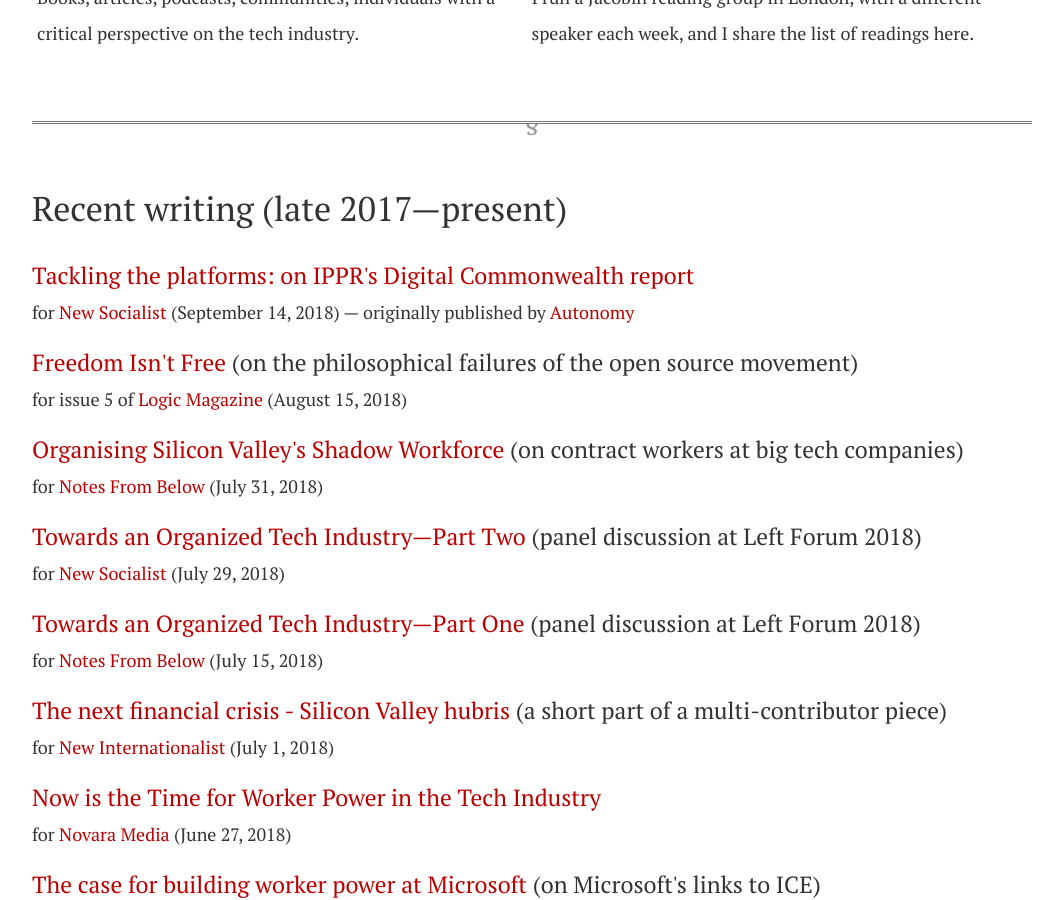
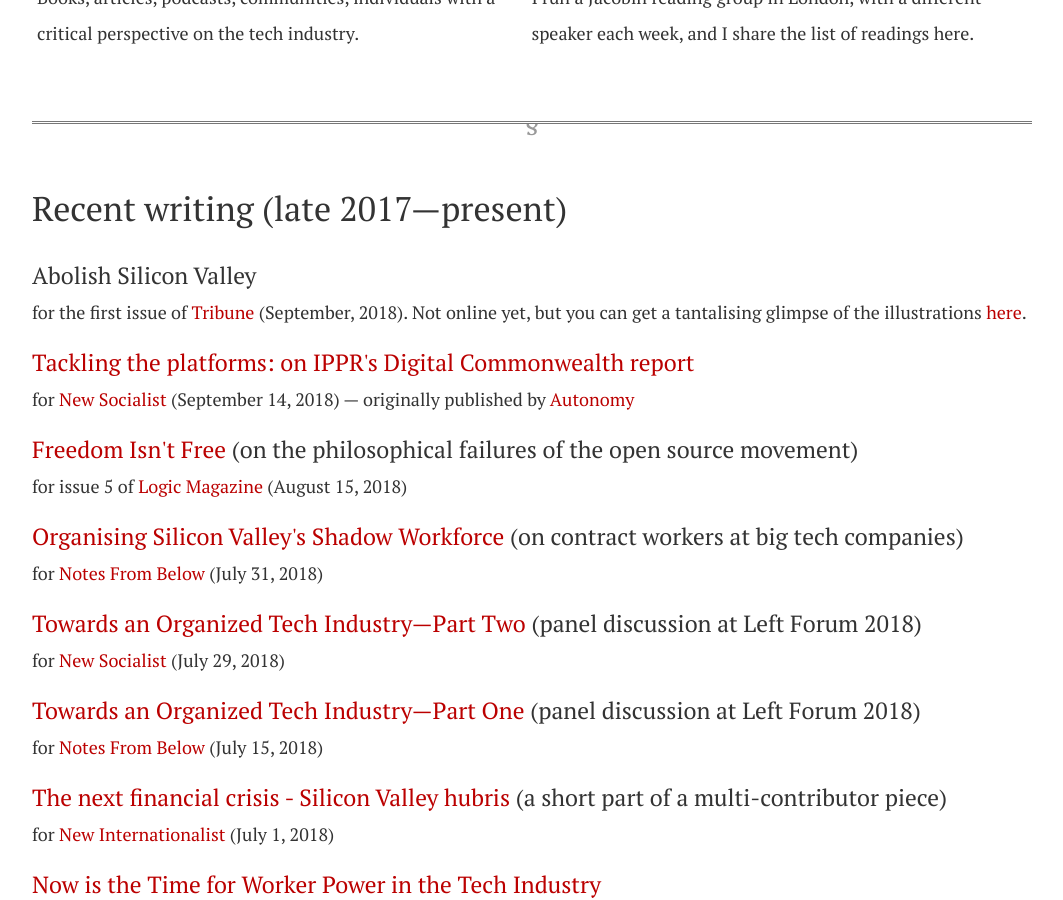
Before and after one commit to dellsystem/dellsystem.github.io, a Jekyll site: the page built from writing.md, in a window 1280 px wide and 900 px high, scrolled down 1018 px. Shown: the whole window, without its empty margins (108-1171 px from the left). Built offline with Jekyll 4.4.1, drawn with Linux system fonts in a browser that asks for light colours; nearby versions of some CDN libraries.

Commit message:
Add Tribune article to recent writing

```diff
--- a/_includes/recent.html
+++ b/_includes/recent.html
@@ -1,6 +1,16 @@
 <h2 id="recent">Recent writing (late 2017—present)</h2>
 
 <dl class="vertical">
+<dt>
+    Abolish Silicon Valley
+</dt>
+<dd>
+	for the first issue of
+	<a href="https://tribunemag.co.uk/">Tribune</a> (September, 2018).
+    Not online yet, but you can get a tantalising glimpse of the
+    illustrations <a
+    href="https://www.facebook.com/tribuneuk/photos/a.235498580652830/257319431804078/">here</a>.
+</dd>
 <dt>
 	<a href="https://newsocialist.org.uk/tackling-the-platforms/">
 		Tackling the platforms: on IPPR's Digital Commonwealth report
```
